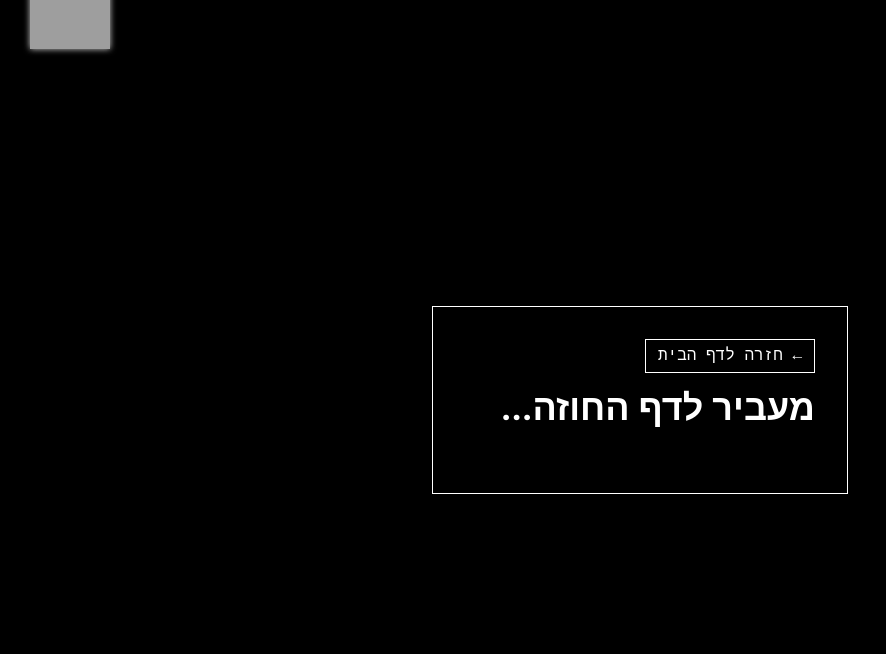
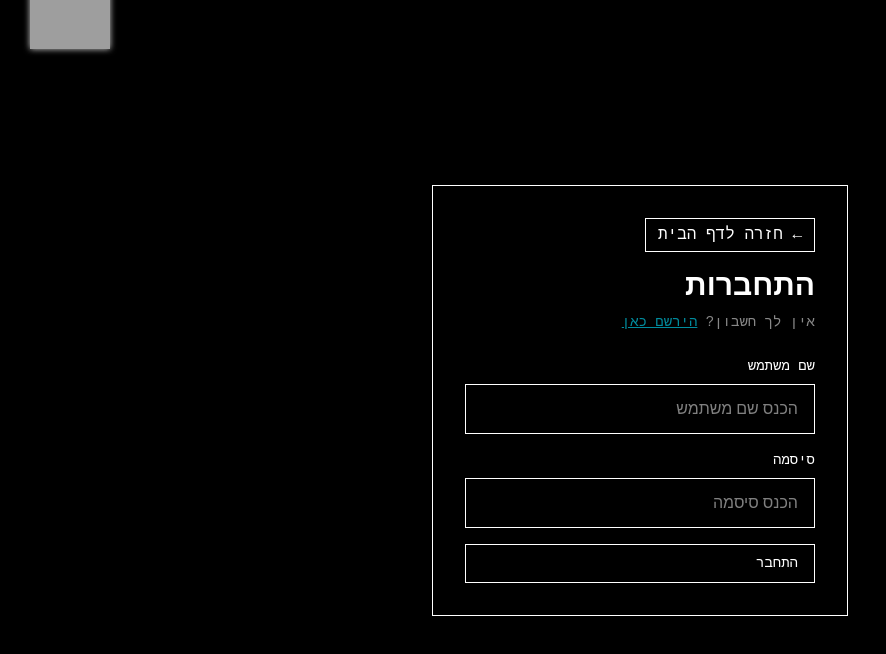
Before and after one commit to shlomorsh/yekuma, a Next.js app: page /login in a window 1280 px wide. Before the commit this address had no page. Shown: the top 654 px of the page, without its empty margins (0-886 px from the left). Built offline with nearby package versions, Linux system fonts and the light colour scheme; no server answers; grey boxes are pictures that could not be loaded.

Commit message:
הסרת session persistence ו-auto-login - פיצול הרשמה והתחברות

```diff
--- a/app/contract/page.tsx
+++ b/app/contract/page.tsx
@@ -5,24 +5,17 @@ import { useRouter } from "next/navigation";
 import Link from "next/link";
 import { supabase } from "@/lib/supabase";
 
-const STORAGE_KEY = "yekumot_credentials";
-
-interface SavedCredentials {
-  username: string;
-  email: string;
-}
 
 export default function ContractPage() {
   const router = useRouter();
   const [username, setUsername] = useState("");
   const [password, setPassword] = useState("");
   const [confirmPassword, setConfirmPassword] = useState("");
-  const [isSignUp, setIsSignUp] = useState(false);
+  // Contract page is only for sign up
   const [agreed, setAgreed] = useState(false);
   const [loading, setLoading] = useState(false);
   const [message, setMessage] = useState("");
   const [user, setUser] = useState<any>(null);
-  const [rememberMe, setRememberMe] = useState(true);
 
   // Helper function to convert username to email
   // Using a valid domain format that Supabase will accept
@@ -60,22 +53,6 @@ export default function ContractPage() {
     };
   }, [router]);
 
-  // Load saved username if exists
-  useEffect(() => {
-    const saved = localStorage.getItem(STORAGE_KEY);
-    if (saved) {
-      try {
-        const credentials: SavedCredentials = JSON.parse(saved);
-        if (credentials.username) {
-          setUsername(credentials.username);
-          setRememberMe(true);
-        }
-      } catch (err) {
-        // Ignore parse errors
-      }
-    }
-  }, []);
-
   const handleSubmit = async (e: React.FormEvent) => {
     e.preventDefault();
 
@@ -99,7 +76,7 @@ export default function ContractPage() {
       return;
     }
 
-    if (isSignUp && password !== confirmPassword) {
+    if (password !== confirmPassword) {
       setMessage("הסיסמאות לא תואמות");
       return;
     }
@@ -110,8 +87,7 @@ export default function ContractPage() {
 
       const email = usernameToEmail(username);
 
-      if (isSignUp) {
-        // Sign up
+      // Contract page is only for sign up
       const { data, error } = await supabase.auth.signUp({
         email: email,
         password: password,
@@ -136,15 +112,7 @@ export default function ContractPage() {
           console.error('Error creating profile:', profileError);
         }
 
-          // Save credentials if remember me is checked
-          if (rememberMe) {
-            localStorage.setItem(STORAGE_KEY, JSON.stringify({
-              username: username,
-              email: email,
-              password: password,
-            }));
-          }
-
+        // Don't save credentials - no persistence
         setMessage("ההרשמה הצליחה! מתחבר...");
         // Wait a moment then sign in
         setTimeout(async () => {
@@ -157,35 +125,6 @@ export default function ContractPage() {
             router.push("/");
           }
         }, 1000);
-        }
-      } else {
-        // Sign in
-        const { data, error } = await supabase.auth.signInWithPassword({
-          email: email,
-          password: password,
-        });
-
-        if (error) {
-          setMessage('שגיאה בהתחברות: ' + error.message);
-          return;
-        }
-
-        if (data?.session) {
-          // Save credentials if remember me is checked
-          if (rememberMe) {
-            localStorage.setItem(STORAGE_KEY, JSON.stringify({
-              username: username,
-              email: email,
-              password: password,
-            }));
-          } else {
-            // Clear saved credentials if not remembering
-            localStorage.removeItem(STORAGE_KEY);
-          }
-
-          setMessage("התחברת בהצלחה! מעביר...");
-          router.push("/");
-        }
       }
     } catch (err) {
       console.error('Unexpected error:', err);
@@ -352,12 +291,11 @@ export default function ContractPage() {
                   className="w-full bg-black wireframe-border px-4 py-3 text-white focus:outline-none text-right"
                   style={{ fontFamily: 'var(--font-heebo)' }}
                   required
-                  autoComplete={isSignUp ? "new-password" : "current-password"}
+                  autoComplete="new-password"
                   minLength={6}
                 />
               </div>
 
-              {isSignUp && (
               <div>
                 <label className="block text-sm font-medium mb-2 text-right" style={{ color: '#FFFFFF', fontFamily: 'var(--font-mono)' }}>
                   אימות סיסמה
@@ -372,25 +310,11 @@ export default function ContractPage() {
                   placeholder="הכנס סיסמה שוב"
                   className="w-full bg-black wireframe-border px-4 py-3 text-white focus:outline-none text-right"
                   style={{ fontFamily: 'var(--font-heebo)' }}
-                    required={isSignUp}
+                  required
                   minLength={6}
                 />
               </div>
-              )}
 
-              <div className="flex items-center gap-3 text-right">
-                <input
-                  type="checkbox"
-                  id="remember"
-                  checked={rememberMe}
-                  onChange={(e) => setRememberMe(e.target.checked)}
-                  className="w-4 h-4 wireframe-border"
-                  style={{ accentColor: '#008C9E' }}
-                />
-                <label htmlFor="remember" className="text-sm" style={{ color: '#FFFFFF', fontFamily: 'var(--font-mono)' }}>
-                  זכור אותי (התחבר אוטומטית בפעם הבאה)
-                </label>
-              </div>
 
               {message && (
                 <p className={`text-sm text-center text-right ${message.includes("הצלח") || message.includes("מתחבר") ? "text-green-400" : "text-red-400"}`} style={{ fontFamily: 'var(--font-mono)' }}>
@@ -403,22 +327,14 @@ export default function ContractPage() {
                 disabled={loading || !agreed}
                 className="w-full control-panel-btn disabled:opacity-50 disabled:cursor-not-allowed"
               >
-                {loading ? (isSignUp ? "נרשם..." : "מתחבר...") : (isSignUp ? "הרשמה" : "התחבר")}
+                {loading ? "נרשם..." : "הרשמה"}
               </button>
             </form>
 
             <div className="mt-6 text-center">
-              <button
-                type="button"
-                onClick={() => {
-                  setIsSignUp(!isSignUp);
-                  setMessage("");
-                }}
-                className="text-sm transition-colors hover:underline"
-                style={{ color: '#008C9E', fontFamily: 'var(--font-mono)' }}
-              >
-                {isSignUp ? "יש לך כבר חשבון? התחבר" : "אין לך חשבון? הירשם"}
-              </button>
+              <p className="text-sm" style={{ color: '#888', fontFamily: 'var(--font-mono)' }}>
+                יש לך כבר חשבון? <Link href="/login" className="underline" style={{ color: '#008C9E' }}>התחבר כאן</Link>
+              </p>
             </div>
           </div>
         </div>
--- a/app/login/page.tsx
+++ b/app/login/page.tsx
@@ -1,29 +1,166 @@
 "use client";
 
-import { useEffect } from "react";
+import { useState, useEffect } from "react";
 import { useRouter } from "next/navigation";
 import Link from "next/link";
+import { supabase } from "@/lib/supabase";
 
 export default function LoginPage() {
   const router = useRouter();
+  const [username, setUsername] = useState("");
+  const [password, setPassword] = useState("");
+  const [loading, setLoading] = useState(false);
+  const [message, setMessage] = useState("");
+  const [user, setUser] = useState<any>(null);
 
-  // Redirect to contract page
+  // Helper function to convert username to email
+  const usernameToEmail = (username: string) => {
+    let cleanUsername = username.toLowerCase().trim().replace(/[^a-z0-9._-]/g, '');
+    if (!cleanUsername) {
+      cleanUsername = 'user' + Math.random().toString(36).substring(2, 9);
+    }
+    return `${cleanUsername}@yekumot.app`;
+  };
+
+  // Check if already logged in
   useEffect(() => {
-    router.push("/contract");
+    const checkSession = async () => {
+      const { data: { session } } = await supabase.auth.getSession();
+      if (session?.user) {
+        setUser(session.user);
+        router.push("/");
+      }
+    };
+    checkSession();
+
+    const { data: { subscription } } = supabase.auth.onAuthStateChange(async (event, session) => {
+      if (session?.user) {
+        setUser(session.user);
+        router.push("/");
+      }
+    });
+
+    return () => {
+      subscription.unsubscribe();
+    };
   }, [router]);
+
+  const handleSubmit = async (e: React.FormEvent) => {
+    e.preventDefault();
+
+    if (!username.trim()) {
+      setMessage("אנא הכנס שם משתמש");
+      return;
+    }
+
+    if (!password.trim()) {
+      setMessage("אנא הכנס סיסמה");
+      return;
+    }
+
+    setLoading(true);
+    setMessage("");
+
+    try {
+      const email = usernameToEmail(username);
+
+      // Sign in
+      const { data, error } = await supabase.auth.signInWithPassword({
+        email: email,
+        password: password,
+      });
+
+      if (error) {
+        setMessage('שגיאה בהתחברות: ' + error.message);
+        return;
+      }
+
+      if (data?.session) {
+        setMessage("התחברת בהצלחה! מעביר...");
+        router.push("/");
+      }
+    } catch (err) {
+      console.error('Unexpected error:', err);
+      setMessage('שגיאה בלתי צפויה');
+    } finally {
+      setLoading(false);
+    }
+  };
+
+  if (user) {
+    return null; // Will redirect
+  }
 
   return (
     <div className="min-h-screen bg-black text-white flex items-center justify-center relative overflow-hidden" style={{ fontFamily: 'var(--font-heebo)' }}>
       <div className="relative z-10 w-full max-w-md px-4">
-        <div className="wireframe-border p-8 bg-transparent text-center">
-          <div className="mb-8">
+        <div className="wireframe-border p-8 bg-transparent">
+          <div className="mb-6 text-center">
             <Link href="/" className="wireframe-border px-3 py-1 mb-4 inline-block" style={{ color: '#FFFFFF', fontFamily: 'var(--font-mono)' }}>
               ← חזרה לדף הבית
             </Link>
-            <h1 className="text-4xl font-bold mb-2 glitch-text" style={{ color: '#FFFFFF', fontFamily: 'var(--font-heebo)' }}>
-              מעביר לדף החוזה...
+            <h1 className="text-3xl font-bold mb-2 glitch-text" style={{ color: '#FFFFFF', fontFamily: 'var(--font-heebo)' }}>
+              התחברות
             </h1>
+            <p className="text-sm" style={{ color: '#888', fontFamily: 'var(--font-mono)' }}>
+              אין לך חשבון? <Link href="/contract" className="underline" style={{ color: '#008C9E' }}>הירשם כאן</Link>
+            </p>
           </div>
+
+          <form onSubmit={handleSubmit} className="space-y-4">
+            <div>
+              <label className="block text-sm font-medium mb-2 text-right" style={{ color: '#FFFFFF', fontFamily: 'var(--font-mono)' }}>
+                שם משתמש
+              </label>
+              <input
+                type="text"
+                value={username}
+                onChange={(e) => {
+                  setUsername(e.target.value);
+                  setMessage("");
+                }}
+                placeholder="הכנס שם משתמש"
+                className="w-full bg-black wireframe-border px-4 py-3 text-white focus:outline-none text-right"
+                style={{ fontFamily: 'var(--font-heebo)' }}
+                required
+                autoComplete="username"
+              />
+            </div>
+
+            <div>
+              <label className="block text-sm font-medium mb-2 text-right" style={{ color: '#FFFFFF', fontFamily: 'var(--font-mono)' }}>
+                סיסמה
+              </label>
+              <input
+                type="password"
+                value={password}
+                onChange={(e) => {
+                  setPassword(e.target.value);
+                  setMessage("");
+                }}
+                placeholder="הכנס סיסמה"
+                className="w-full bg-black wireframe-border px-4 py-3 text-white focus:outline-none text-right"
+                style={{ fontFamily: 'var(--font-heebo)' }}
+                required
+                autoComplete="current-password"
+                minLength={6}
+              />
+            </div>
+
+            {message && (
+              <p className={`text-sm text-center text-right ${message.includes("הצלח") || message.includes("מתחבר") ? "text-green-400" : "text-red-400"}`} style={{ fontFamily: 'var(--font-mono)' }}>
+                {message}
+              </p>
+            )}
+
+            <button
+              type="submit"
+              disabled={loading}
+              className="w-full control-panel-btn disabled:opacity-50 disabled:cursor-not-allowed"
+            >
+              {loading ? "מתחבר..." : "התחבר"}
+            </button>
+          </form>
         </div>
       </div>
     </div>
--- a/lib/supabase.ts
+++ b/lib/supabase.ts
@@ -20,9 +20,9 @@ console.log('[Supabase] Initializing client:', {
 
 export const supabase = createClient(supabaseUrl, supabaseAnonKey, {
   auth: {
-    persistSession: true,
-    autoRefreshToken: true,
-    detectSessionInUrl: true
+    persistSession: false,
+    autoRefreshToken: false,
+    detectSessionInUrl: false
   },
   db: {
     schema: 'public'
```
Also changed, not shown: app/chapter/[chapterId]/page.tsx (+4 -12 lines), app/page.tsx (+7 -61 lines). Lines whose indentation alone changed are shown as unchanged.
